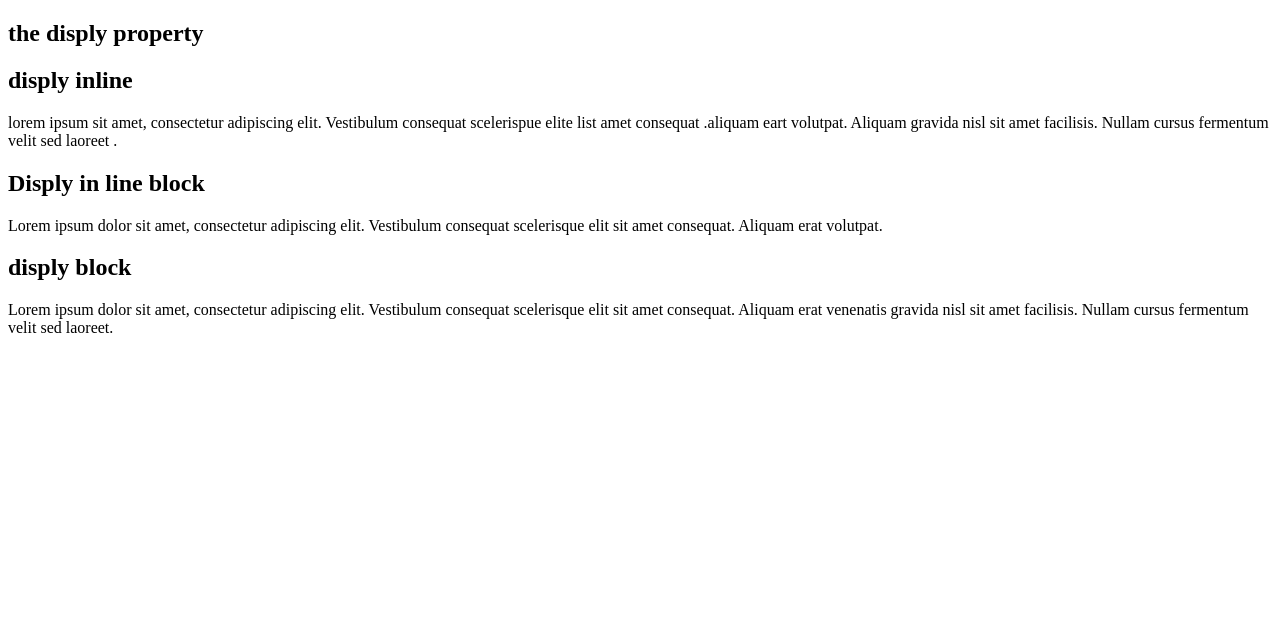
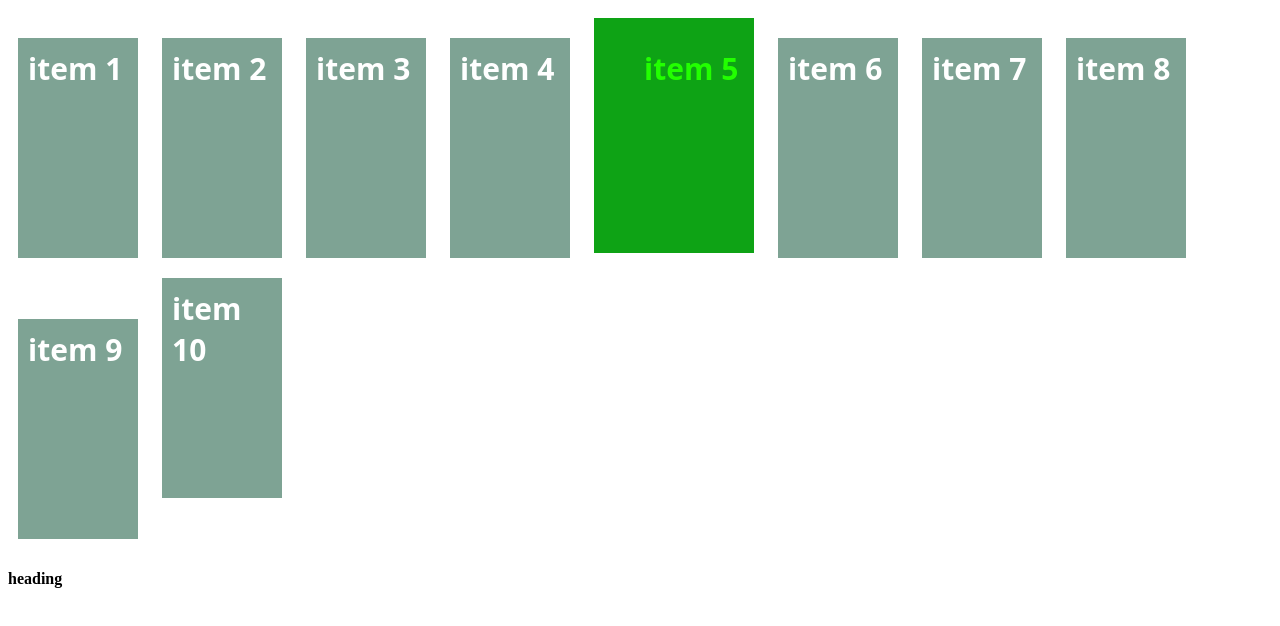
Before and after one commit to asraful-developer/css-dev-learn, a plain HTML site: page display-property/disply-inline-block.html in a window 1280 px wide. Drawn offline with Linux system fonts and the light colour scheme.

Commit message:
learn : display inline-block

```diff
--- a/display-property/assets/css/disply-block.css
+++ b/display-property/assets/css/disply-block.css
@@ -8,6 +8,7 @@
 }
 
 .block-display__inner div {
+    display: block;
     height: 100px;
     width: 400px;
     background-color: #ffff00;
--- a/display-property/assets/css/disply-inline-block.css
+++ b/display-property/assets/css/disply-inline-block.css
@@ -1,29 +1,19 @@
-/* disply inline start  */
-.a {
-    display: inline;
-    background-color: rgb(212, 149, 149);
+/* disply inline-block start  */
+.inline-display__inner .card {
+    display: inline-block;
+    background-color: #7ea394;
+    color: #ffffff;
+    font-size: 30px;
     padding: 10px;
-    border: 2px solid red;
+    margin: 10px;
+    font-weight: 700;
+    font-family: system-ui;
+    height: 200px;
+    width: 100px;
 }
 
-/* disply inline start */
-/* disply inline-block start */
-.b {
-    display: inline-block;
-    background-color: aqua;
-    padding: 10px;
-    height: 20px;
-    border: 2px solid red;
-
+.inline-display__inner .item-5 {
+    padding: 30px 10px 5px 50px;
+    background: #0ea315;
+    color: #22ff00;
 }
-
-/* disply inline-block end  */
-/* disply block start */
-.ab {
-    background-color: brown;
-    display: block;
-    font-size: 20px;
-    width: 400px;
-    padding: 10px;
-    border: 2px solid rgb(15, 10, 1);
-}
--- a/display-property/assets/css/disply-inline.css
+++ b/display-property/assets/css/disply-inline.css
@@ -1,29 +1,10 @@
 /* disply inline start  */
-.a {
+.inline-display__inner div {
     display: inline;
-    background-color: rgb(212, 149, 149);
+    font-size: 30px;
     padding: 10px;
-    border: 2px solid red;
+    margin: 10px;
+    font-weight: 700;
+    background-color: blue;
+    color: white;
 }
-
-/* disply inline start */
-/* disply inline-block start */
-.b {
-    display: inline-block;
-    background-color: aqua;
-    padding: 10px;
-    height: 20px;
-    border: 2px solid red;
-
-}
-
-/* disply inline-block end  */
-/* disply block start */
-.ab {
-    background-color: brown;
-    display: block;
-    font-size: 20px;
-    width: 400px;
-    padding: 10px;
-    border: 2px solid rgb(15, 10, 1);
-}
--- a/display-property/disply-inline-block.html
+++ b/display-property/disply-inline-block.html
@@ -1,66 +1,30 @@
 <!DOCTYPE html>
 <html lang="en">
-
   <head>
-    <meta charset="UTF-8">
-    <meta name="viewport" content="width=device-width, initial-scale=1.0">
-    <title>The Disply Property </title>
-    <link rel="stylesheet" href="aseet/css/disply.css">
+    <meta charset="UTF-8" />
+    <meta name="viewport" content="width=device-width, initial-scale=1.0" />
+    <title>Disply Property: inline-block</title>
+    <link rel="stylesheet" href="assets/css/disply-inline-block.css" />
   </head>
 
   <body>
     <main>
-        <section>
-            <div>
+      <section class="inline-display">
+        <div class="inline-display__inner">
+          <div class="card item-1 xyz ab">item 1</div>
+          <div class="card item-2">item 2</div>
+          <div class="card item-3">item 3</div>
+          <div class="card item-4">item 4</div>
+          <div class="card item-5">item 5</div>
+          <div class="card item-6">item 6</div>
+          <div class="card item-7">item 7</div>
+          <div class="card item-8">item 8</div>
+          <div class="card item-9">item 9</div>
+          <div class="card item-10">item 10</div>
 
-                <div class="heading">
-                    <!-- hesding property start -->
-                    <h1>the disply property</h1>
-                    <h2>disply inline</h2>
-                    <!-- heading property end -->
-                </div>
-                <div class="disply-in-line">
-                    <!-- perahrape section & span section include start -->
-                    <p>lorem ipsum sit amet, consectetur adipiscing elit.
-                        Vestibulum consequat scelerispue elite list amet consequat
-                        .aliquam eart volutpat. <span class="a">Aliquam</span> <span class="a">
-                            gravida</span> nisl sit amet facilisis. Nullam cursus fermentum
-                        velit sed laoreet .
-                        <!--peragrape section & span section end -->
-                    </p>
-                </div>
-
-                <!-- disply : block start-->
-                <div class="disply block start">
-                    <h1>Disply in line block</h1>
-                    <p class="disply in line block">
-                        Lorem ipsum dolor sit amet, consectetur adipiscing elit.
-                        Vestibulum consequat scelerisque elit sit amet<span class="b"> consequat.</span>
-                        <span class="b">Aliquam </span>erat volutpat.
-                        <!-- disply in line end -->
-                    </p>
-
-
-                </div>
-                <div class="disply:block">
-                    <h2 class="disply block">
-                        disply block
-                    </h2>
-
-                    <p class="displyblock"> Lorem ipsum dolor sit amet, consectetur
-                        adipiscing elit. Vestibulum consequat scelerisque elit
-                        sit amet consequat.<span class="ab"> Aliquam erat </span>
-                        <span class="ab">venenatis</span>
-                        gravida nisl sit amet facilisis. Nullam
-                        cursus fermentum velit sed laoreet.
-                    </p>
-                </div>
-
-
-
+          <h4 class="heading">heading</h4>
         </div>
       </section>
     </main>
   </body>
-
 </html>
```
Also changed, not shown: display-property/disply-inline.html (+17 -53 lines). Lines whose indentation alone changed are shown as unchanged.
